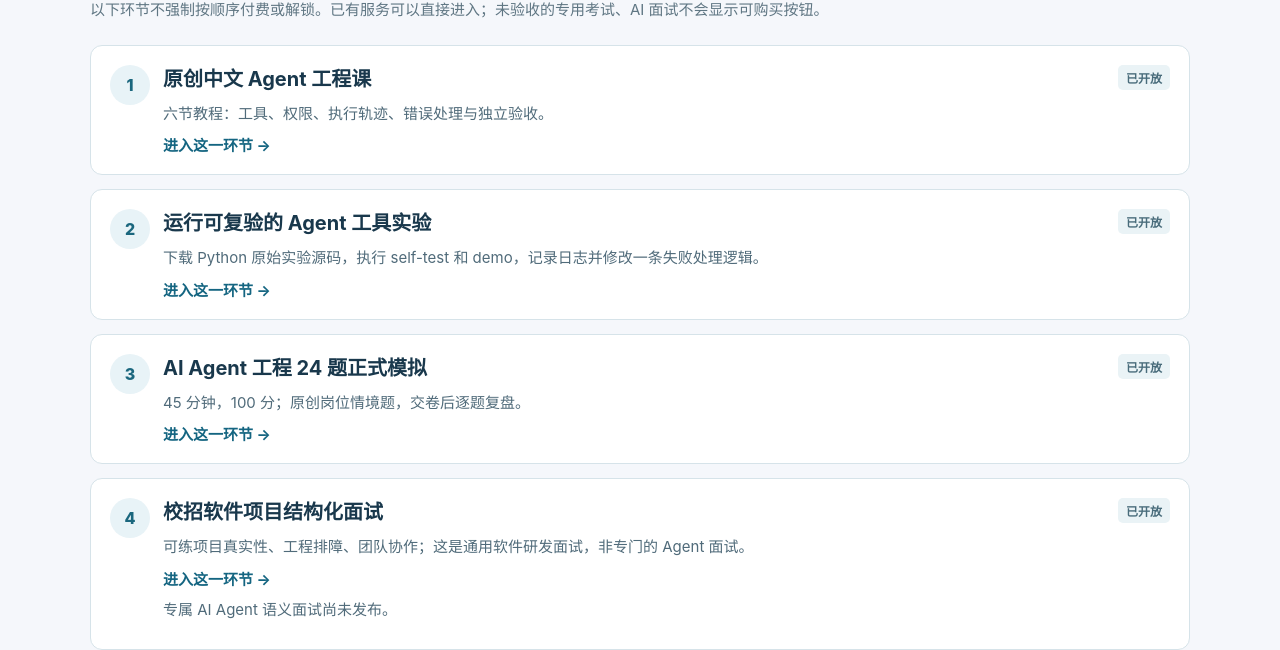
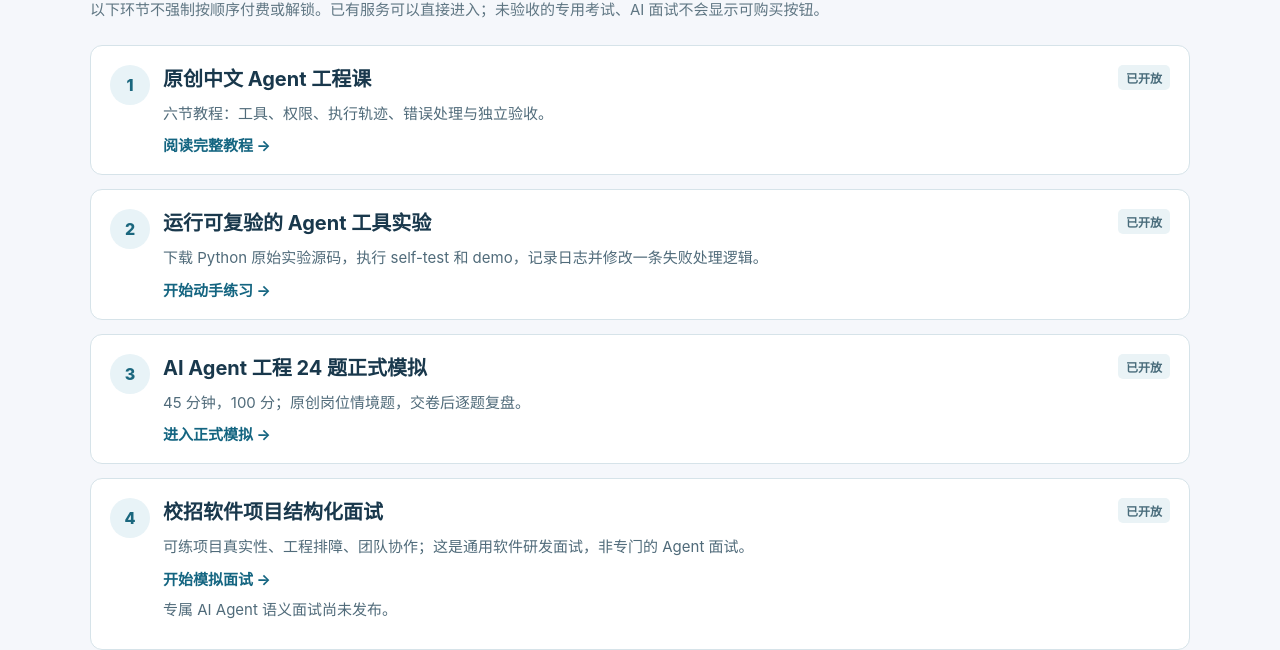
Before and after one commit to star8592/Kangaroo-Practice-Simulator, a Next.js app: page /career/paths/ai-agent-engineer in a window 1280 px wide. Shown: the part 852-1502 px from the top of the page. Built offline with nearby package versions, Linux system fonts and the light colour scheme; no server answers.

Commit message:
feat(ux): use specific verbs for learning, labs, formal exams and interview links

```diff
--- a/src/app/career/paths/[slug]/page.tsx
+++ b/src/app/career/paths/[slug]/page.tsx
@@ -20,6 +20,7 @@ export default async function CareerPathDetail({params,searchParams}:PageProps){
  if(!path)notFound();
  const audience=query.audience==="social"?"social":"campus";
  const steps=path.steps.filter(s=>s.audience==="both"||s.audience===audience);
+ const actions={learn:"阅读完整教程",lab:"开始动手练习","formal-exam":"进入正式模拟",interview:"开始模拟面试",resource:"打开资料"} as const;
  return <div className={styles.shell}>
   <nav className={styles.breadcrumb} aria-label="位置"><Link href="/career">岗位方向</Link><span>/</span><Link href="/career/paths">学习路线</Link><span>/</span><span>{path.title}</span></nav>
   <header className={styles.hero}>
@@ -45,7 +46,7 @@ export default async function CareerPathDetail({params,searchParams}:PageProps){
     <span className={styles.stepNum}>{i+1}</span><div>
      <div className={styles.stepHead}><h3>{step.name}</h3><span className={styles.status}>{step.status==="live"?"已开放":"尚未上线"}</span></div>
      <p>{step.detail}</p>
-     {step.href&&<Link href={step.href}>进入这一环节 →</Link>}
+     {step.href&&<Link href={step.href}>{actions[step.stage]} →</Link>}
      {step.note&&<p>{step.note}</p>}
     </div>
    </li>)}
```
